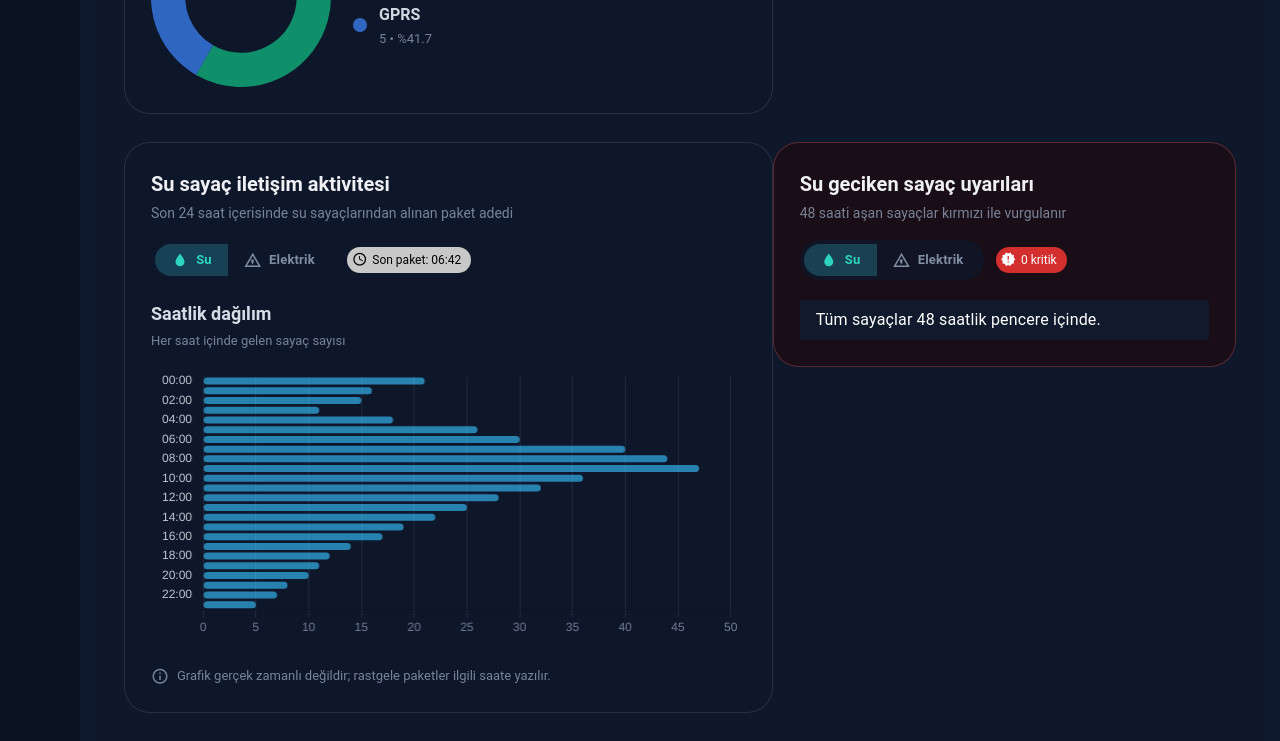
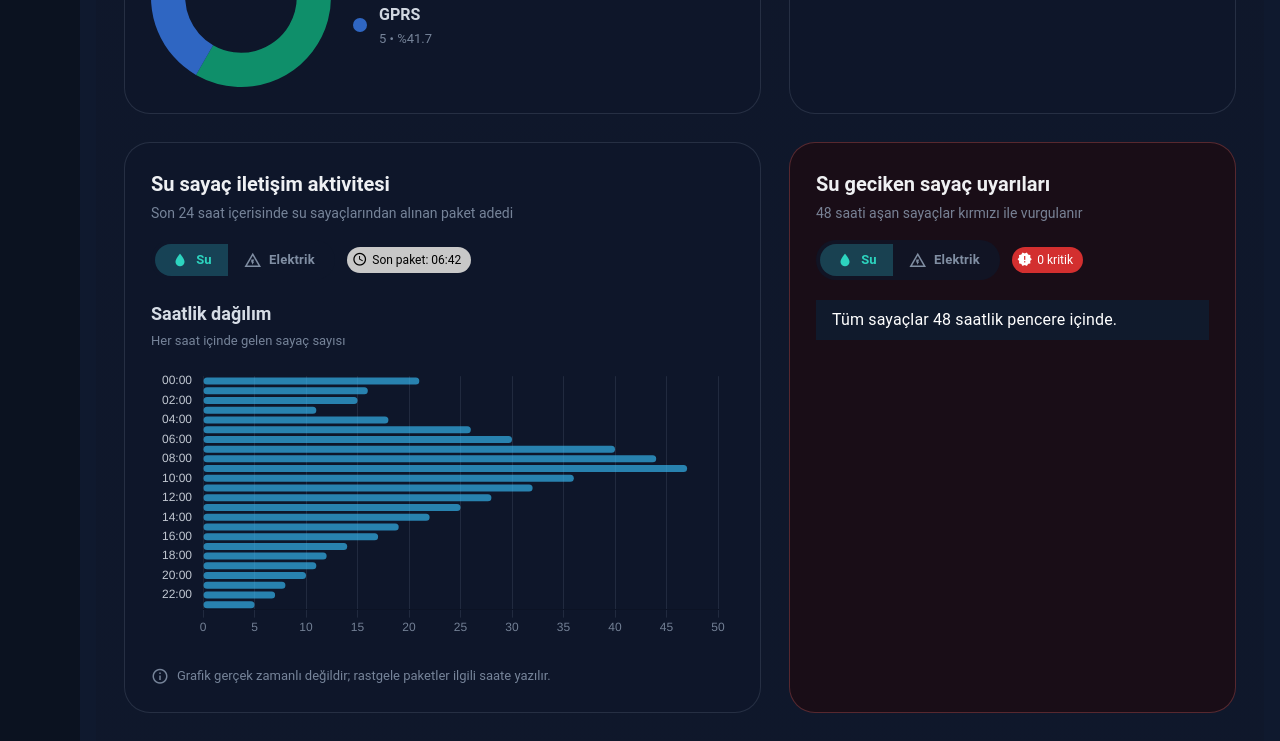
Before and after one commit to saymycode/meter-management-demo, a Vue app in the folder BMSV2UIDEMO/: page /homeview in a window 1280 px wide. Shown: the part 1387-2128 px from the top of the page. Built offline with nearby package versions, Linux system fonts and the light colour scheme; a small style sheet from the web is missing; what ag-grid-community would draw is missing.

Commit message:
Refine HomeView dashboard layout

```diff
--- a/BMSV2UIDEMO/src/views/HomeView.vue
+++ b/BMSV2UIDEMO/src/views/HomeView.vue
@@ -35,8 +35,8 @@
       </div>
     </section>
 
-    <v-row class="dashboard-grid" no-gutters>
-      <v-col cols="12" lg="7">
+    <div class="dashboard-grid">
+      <div class="grid-cell span-7">
         <v-card class="dashboard-card" elevation="0">
           <div class="card-header">
             <div>
@@ -68,9 +68,9 @@
             />
           </div>
         </v-card>
-      </v-col>
+      </div>
 
-      <v-col cols="12" lg="5">
+      <div class="grid-cell span-5">
         <v-card class="dashboard-card" elevation="0">
           <div class="card-header">
             <div>
@@ -127,9 +127,9 @@
             </div>
           </div>
         </v-card>
-      </v-col>
+      </div>
 
-      <v-col cols="12" lg="7">
+      <div class="grid-cell span-7">
         <v-card class="dashboard-card" elevation="0">
           <div class="card-header">
             <div>
@@ -175,9 +175,9 @@
             <span>Grafik gerçek zamanlı değildir; rastgele paketler ilgili saate yazılır.</span>
           </div>
         </v-card>
-      </v-col>
+      </div>
 
-      <v-col cols="12" lg="5">
+      <div class="grid-cell span-5">
         <v-card class="dashboard-card alerts" elevation="0">
           <div class="card-header">
             <div>
@@ -238,9 +238,9 @@
             </v-list-item>
           </v-list>
         </v-card>
-      </v-col>
+      </div>
 
-      <v-col cols="12" lg="6">
+      <div class="grid-cell span-6">
         <v-card class="dashboard-card" elevation="0">
           <div class="card-header">
             <div>
@@ -286,9 +286,9 @@
             </div>
           </div>
         </v-card>
-      </v-col>
+      </div>
 
-      <v-col cols="12" lg="6">
+      <div class="grid-cell span-6">
         <v-card class="dashboard-card" elevation="0">
           <div class="card-header">
             <div>
@@ -324,8 +324,8 @@
             </div>
           </div>
         </v-card>
-      </v-col>
-    </v-row>
+      </div>
+    </div>
   </v-container>
 </template>
 
@@ -807,7 +807,40 @@ const goToSensors = (filter) => {
 }
 
 .dashboard-grid {
-  row-gap: 28px !important;
+  display: grid;
+  grid-template-columns: repeat(12, minmax(0, 1fr));
+  gap: 28px;
+  align-items: stretch;
+}
+
+.grid-cell {
+  grid-column: span 12;
+  display: flex;
+  flex-direction: column;
+}
+
+.grid-cell .dashboard-card {
+  height: 100%;
+}
+
+@media (min-width: 960px) {
+  .grid-cell {
+    grid-column: span 6;
+  }
+}
+
+@media (min-width: 1280px) {
+  .grid-cell.span-7 {
+    grid-column: span 7;
+  }
+
+  .grid-cell.span-6 {
+    grid-column: span 6;
+  }
+
+  .grid-cell.span-5 {
+    grid-column: span 5;
+  }
 }
 
 .dashboard-card {
@@ -1100,6 +1133,10 @@ const goToSensors = (filter) => {
     padding: 18px;
   }
 
+  .dashboard-grid {
+    gap: 20px;
+  }
+
   .dashboard-card {
     padding: 22px;
   }
```
